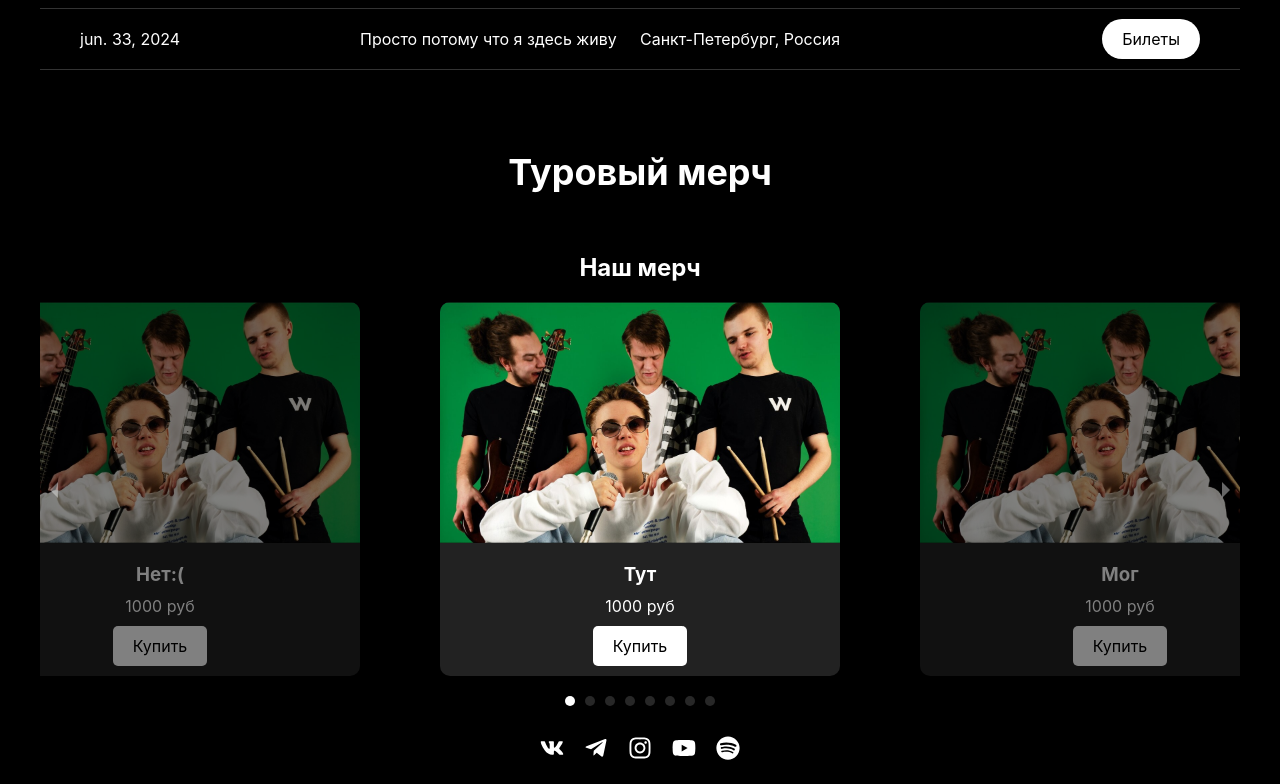
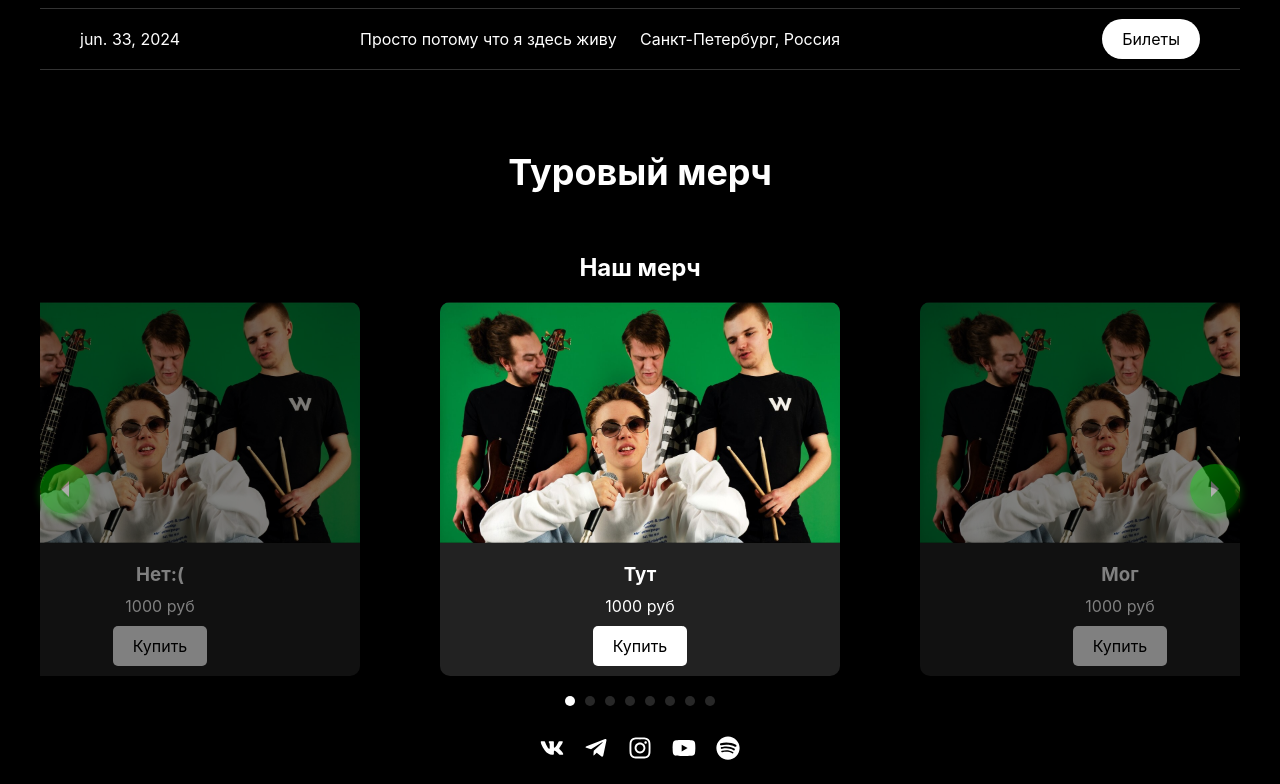
Before and after one commit to TsiNik2508/Palc, a React (Create React App) app: page /Palc/tours in a window 1280 px wide. Shown: the part 661-1445 px from the top of the page. Built offline with nearby package versions, Linux system fonts and the light colour scheme.

Commit message:
upd merch/tour sections

```diff
--- a/src/components/MerchSection/MerchSection.css
+++ b/src/components/MerchSection/MerchSection.css
@@ -127,6 +127,31 @@
   overflow: visible !important;
 }
 
+.carousel.carousel-slider .control-arrow {
+  top: 50%;
+  transform: translateY(-50%);
+  color: #fff;
+  font-size: 30px;
+  background: linear-gradient(135deg, #00ff00, #009900);
+  border-radius: 50%;
+  padding: 10px;
+  cursor: pointer;
+  transition: transform 0.3s, background 0.3s;
+  box-shadow: 0 4px 8px rgba(0, 255, 0, 0.7);
+  width: 50px;
+  height: 50px;
+  display: flex;
+  justify-content: center;
+  align-items: center;
+}
+
+.carousel.carousel-slider .control-arrow:hover {
+  background: linear-gradient(135deg, #009900, #00ff00);
+  transform: scale(1.2);
+}
+
+
+
 /* Адаптивные стили */
 @media (max-width: 1085px) {
   .merch-card {
--- a/src/components/ToursSection/ToursSection.css
+++ b/src/components/ToursSection/ToursSection.css
@@ -26,11 +26,11 @@
   width: 100%;
   padding: 20px 40px;
   border-bottom: 1px solid #333;
-  transition: box-shadow 0.3s ease;
+  transition: background-color 0.3s ease;
 }
 
 .tour-row:hover {
-  box-shadow: 0 5px 8px rgba(255, 255, 255, 0.3);
+  background-color: rgba(60, 240, 0, 0.3);
 }
 
 .tour-date, .tour-venue, .tour-location, .tour-link {
```
